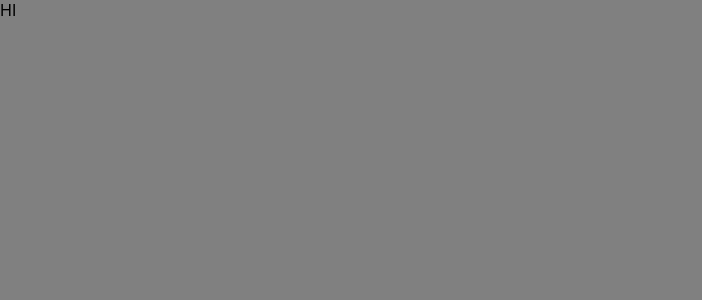
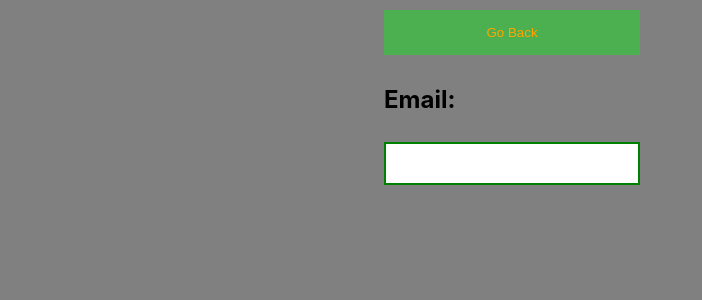
Before and after one commit to hemchande/ConnectArts-, a React (Create React App) app: page /forgotpassword in a window 1280 px wide. Shown: the top 300 px of the page, without its empty margins (0-702 px from the left). Built offline with nearby package versions, Linux system fonts and the light colour scheme.

Commit message:
Added login page

```diff
--- /dev/null
+++ b/src/components/backbutton.js
@@ -0,0 +1,10 @@
+
+function BackButton() {
+    return (
+        <div class="backbutton">
+            <button onclick="history.back()">Go Back</button>
+        </div>
+    )
+}
+
+export default BackButton
--- a/src/index.css
+++ b/src/index.css
@@ -55,3 +55,10 @@ button {
   margin: auto;
 
 }
+.forgotpassword {
+  width: 40%;
+  margin: auto;
+}
+.backbutton {
+  width: 100%;
+}
--- a/src/pages/forgotpassword/forgotpassword.js
+++ b/src/pages/forgotpassword/forgotpassword.js
@@ -1,7 +1,10 @@
+import BackButton from "../../components/backbutton";
 function ForgotPassWord() {
     return (
-        <div >
-            HI
+        <div class="forgotpassword">
+            <BackButton />
+            <h2>Email:</h2>
+            <input type="text"></input>
         </div>
 
     )
--- a/src/pages/loginpage/SignIn.js
+++ b/src/pages/loginpage/SignIn.js
@@ -8,12 +8,12 @@ function SignIn(){
             <br></br>
 
             <label>Password : </label>
-            <input type="password" placeholder="Enter Password" name="password" required/>
+            <input type="password"  placeholder="Enter Password" name="password" required/>
 
-            <a href = "/forgotpassword"><button type="submit">Login</button></a>
+            <a href = "#"><button type="submit">Login</button></a>
             <br></br>
 
-            <div class="container"> <div class="container-child">Forgot <a href="#"> password? </a> </div><div class="container-child">Sign up</div>  </div>
+            <div class="container"> <div class="container-child">Forgot <a href="/forgotpassword"> password? </a> </div><div class="container-child">Sign up</div>  </div>
         </div>
     )
 }
```
